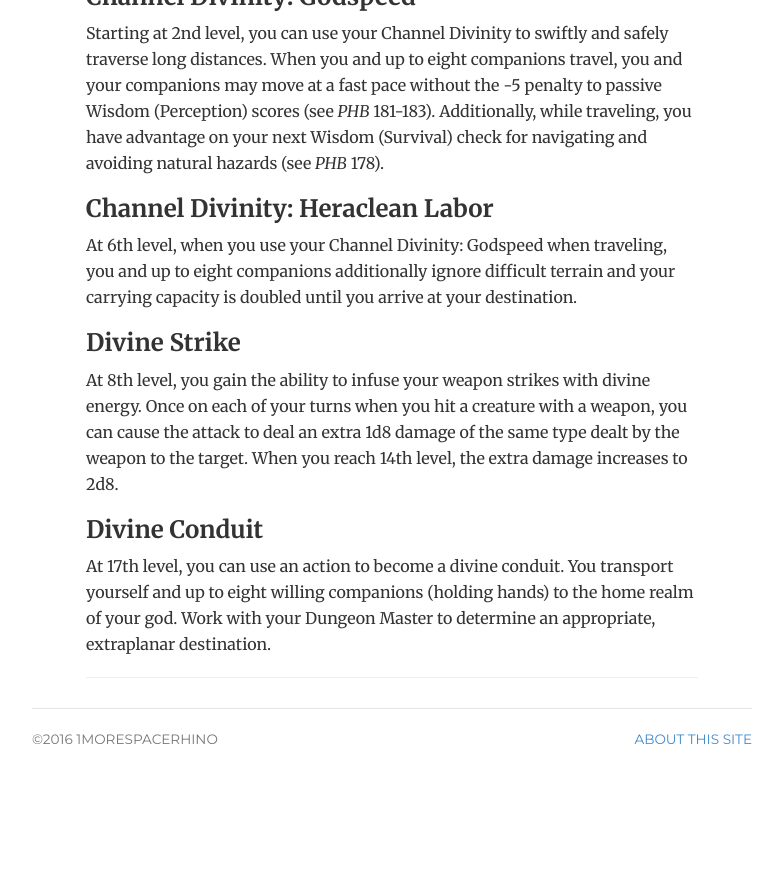
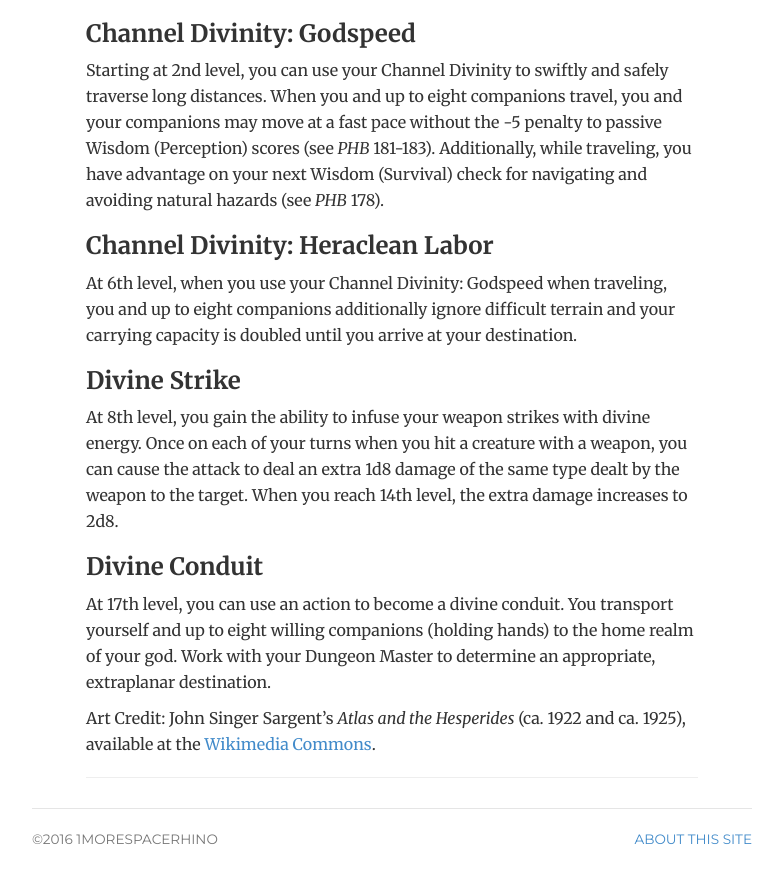
Before and after one commit to 1morespacerhino/1morespacerhino.github.io, a Jekyll site: the page built from _posts/2016-05-16-Travel-Domain.md, in a window 1280 px wide and 900 px high, scrolled down 1226 px. Shown: the top 883 px of the window, without its empty margins (248-1031 px from the left). Built offline with Jekyll 4.4.1, drawn with Linux system fonts in a browser that asks for light colours; before the commit the page ends 2027 px from its top, so only the background shows below that.

Commit message:
Travel plus art

```diff
--- a/_posts/2016-05-16-Travel-Domain.md
+++ b/_posts/2016-05-16-Travel-Domain.md
@@ -39,4 +41,7 @@
 ### Divine Conduit ###
 At 17th level, you can use an action to become a divine conduit. You transport yourself and up to eight willing companions (holding hands) to the home realm of your god. Work with your Dungeon Master to determine an appropriate, extraplanar destination.
 
+Art Credit: John Singer Sargent's *Atlas and the Hesperides* (ca. 1922 and ca. 1925), available at the [Wikimedia Commons][2].
+
 [1]:http://www.dmsguild.com/product/145542/Elemental-Evil-Players-Companion-5e
+[2]:https://commons.wikimedia.org/wiki/File:John_Singer_Sargent_-_Atlas_and_the_Hesperides,_1922-1925.jpg
```
Also changed, not shown: other parts of _posts/2016-05-16-Travel-Domain.md (+2 -0 lines), img/jss_heracles_200px.png (added).
